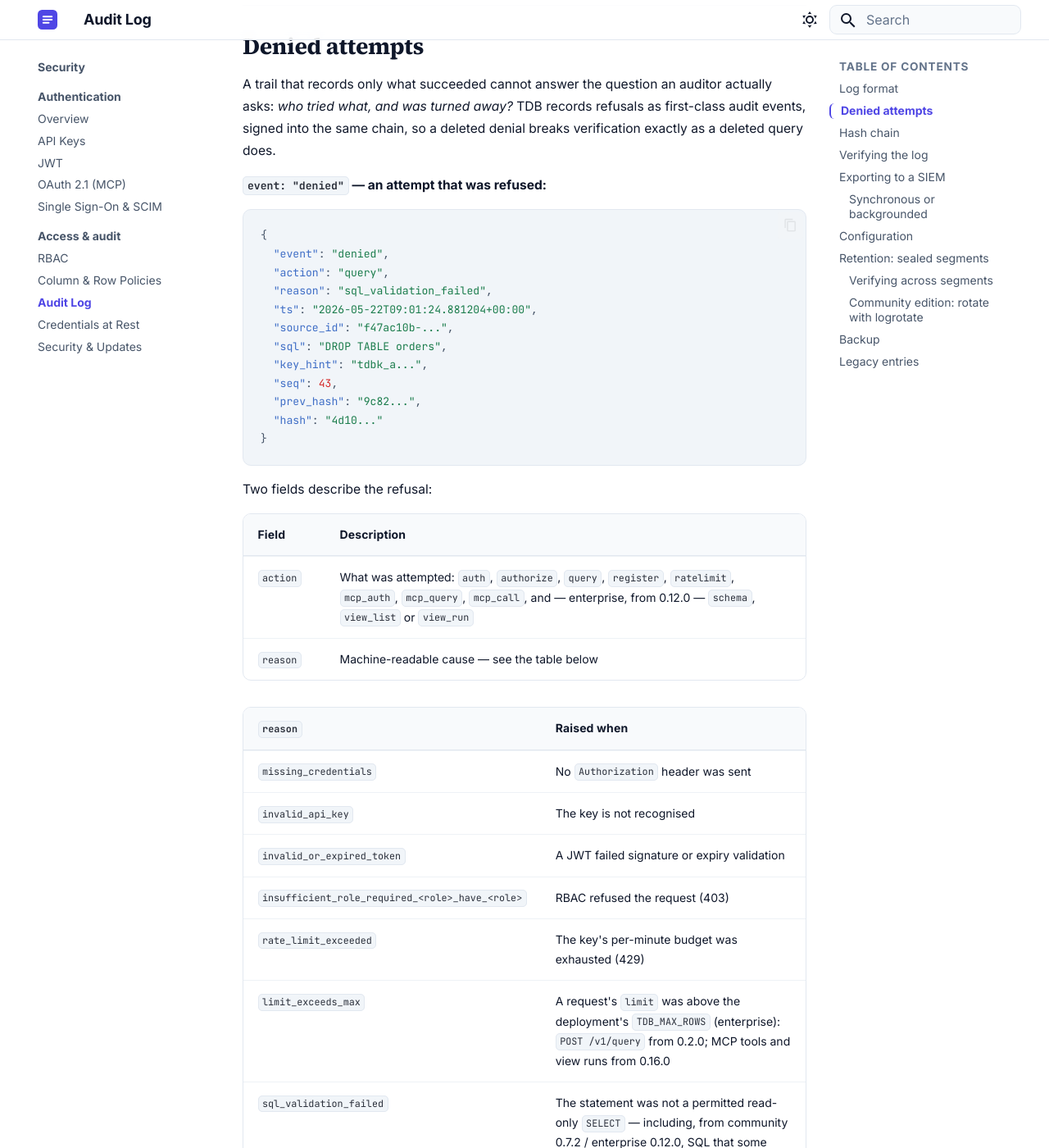
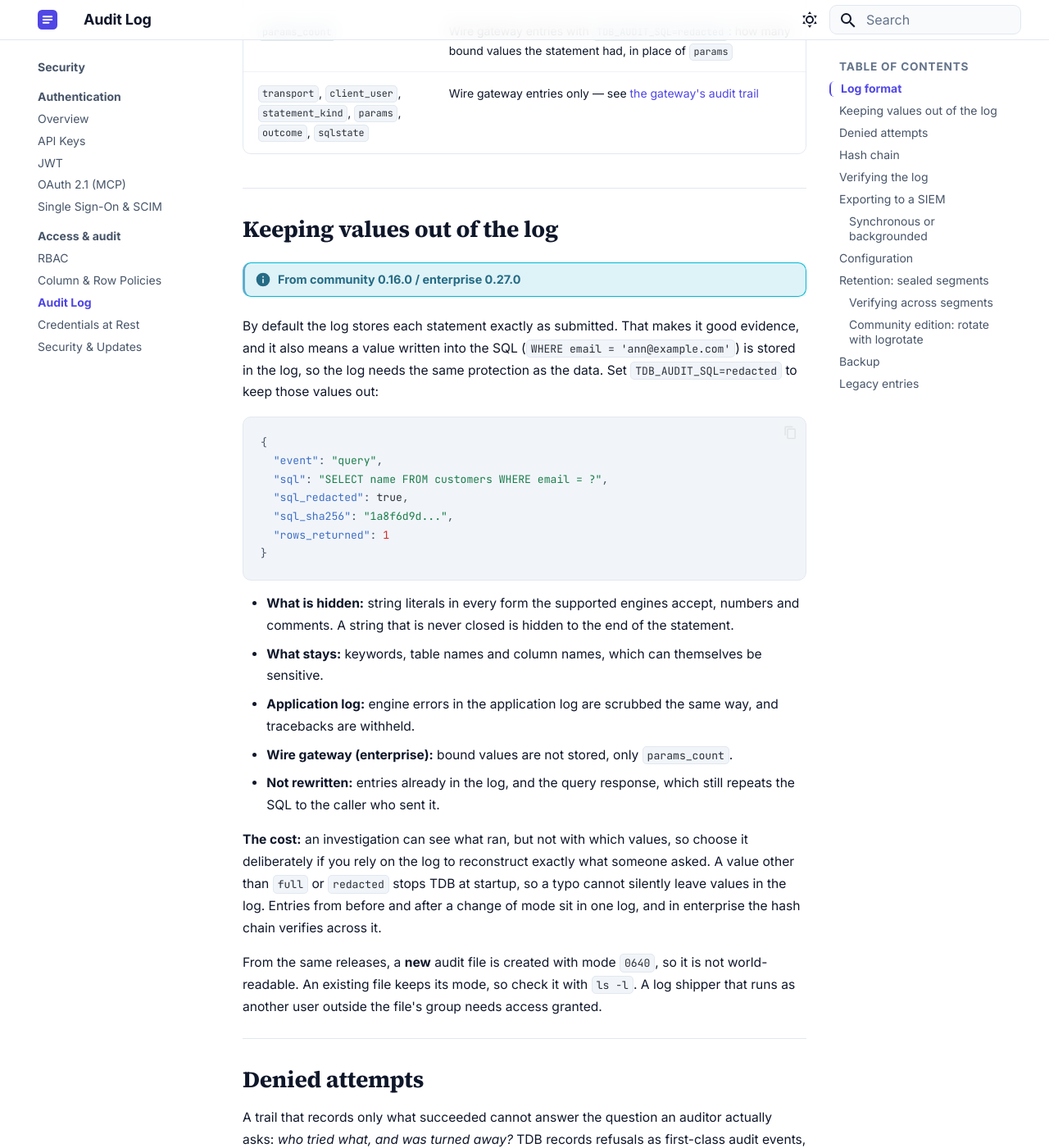
Before and after one commit to tdb-project/tdb-docs, an MkDocs documentation site: the page built from docs/security/audit.md, in a window 1280 px wide and 1400 px high, scrolled down 2276 px. Shown: the whole window at 82% size. Built offline with MkDocs 1.6.1 and Material for MkDocs 9.7.7, drawn with Linux system fonts in a browser that asks for light colours; some of the changed text lies outside the part shown.

Commit message:
docs: TDB_AUDIT_SQL (community 0.16.0, enterprise 0.27.0)
Co-Authored-By: Claude Opus 5.5 <noreply@anthropic.com>

````diff
--- a/docs/security/audit.md
+++ b/docs/security/audit.md
@@ -31,7 +31,8 @@ There are two entry types, distinguished by `event`: `query` for a query that ra
 | `event` | `"query"` for an executed query, `"denied"` for a refused attempt; `"query_started"` precedes each statement on the [wire gateway](../integrations/postgres-wire.md#audit-trail) (enterprise, from 0.14.0) |
 | `ts` | ISO 8601 timestamp (UTC) of when the query executed |
 | `source_id` | UUID of the registered source that was queried |
-| `sql` | The SQL statement executed (or `<view:name>` for named views) |
+| `sql` | The SQL statement executed (or `<view:name>` for named views). With [`TDB_AUDIT_SQL=redacted`](#keeping-values-out-of-the-log), the statement with its values replaced by `?` |
+| `sql_redacted`, `sql_sha256` | From community 0.16.0 / enterprise 0.27.0, with `TDB_AUDIT_SQL=redacted` only: `true`, and the SHA-256 of the redacted text. Runs of one statement with different values share it |
 | `rows_returned` | Number of rows included in the response (`query` entries only) |
 | `key_hint` | First 6 characters of the key that made the request, then `...`. The raw key is never written to the log |
 | `user`, `user_id`, `user_inactive` | From 0.24.0, entries made with a JWT: `user` is the person (the full value, so two people cannot look alike). [SSO](../auth/sso.md) entries add `user_id`, and `user_inactive` when a removed person is refused. API key entries do not have these |
@@ -42,7 +43,46 @@ There are two entry types, distinguished by `event`: `query` for a query that ra
 | `lean` | MCP entries served in [Lean Mode](../api/mcp.md#saving-tokens-lean-mode) only (from community 0.13.0 / enterprise 0.21.0): the settings applied, e.g. `{"format": "table"}` |
 | `policy_sha256` | Enterprise, from 0.22.0, while a [policy file](policies.md) is loaded: on **every** query and denial entry, the SHA-256 of the file in force |
 | `policy_rule`, `policy_masked`, `policy_withheld`, `policy_row_filtered` | A query run under a [policy rule](policies.md#audit): the rule's name, `{table: [masked columns]}`, `{table: [withheld columns]}` and the tables a row filter applied to. Present (possibly empty) on every query under a rule; a denial under a rule carries `policy_rule` |
+| `params_count` | Wire gateway entries with `TDB_AUDIT_SQL=redacted`: how many bound values the statement had, in place of `params` |
 | `transport`, `client_user`, `statement_kind`, `params`, `outcome`, `sqlstate` | Wire gateway entries only — see [the gateway's audit trail](../integrations/postgres-wire.md#audit-trail) |
+
+---
+
+## Keeping values out of the log
+
+!!! info "From community 0.16.0 / enterprise 0.27.0"
+
+By default the log stores each statement exactly as submitted. That makes it good evidence, and it
+also means a value written into the SQL (`WHERE email = 'ann@example.com'`) is stored in the log, so
+the log needs the same protection as the data. Set `TDB_AUDIT_SQL=redacted` to keep those values out:
+
+```json
+{
+  "event": "query",
+  "sql": "SELECT name FROM customers WHERE email = ?",
+  "sql_redacted": true,
+  "sql_sha256": "1a8f6d9d...",
+  "rows_returned": 1
+}
+```
+
+- **What is hidden:** string literals in every form the supported engines accept, numbers and
+  comments. A string that is never closed is hidden to the end of the statement.
+- **What stays:** keywords, table names and column names, which can themselves be sensitive.
+- **Application log:** engine errors in the application log are scrubbed the same way, and tracebacks
+  are withheld.
+- **Wire gateway (enterprise):** bound values are not stored, only `params_count`.
+- **Not rewritten:** entries already in the log, and the query response, which still repeats the SQL
+  to the caller who sent it.
+
+**The cost:** an investigation can see what ran, but not with which values, so choose it deliberately
+if you rely on the log to reconstruct exactly what someone asked. A value other than `full` or
+`redacted` stops TDB at startup, so a typo cannot silently leave values in the log. Entries from
+before and after a change of mode sit in one log, and in enterprise the hash chain verifies across it.
+
+From the same releases, a **new** audit file is created with mode `0640`, so it is not world-readable.
+An existing file keeps its mode, so check it with `ls -l`. A log shipper that runs as another user
+outside the file's group needs access granted.
 
 ---
 
@@ -255,6 +295,7 @@ destination that has never exported.
 |---|---|---|
 | `TDB_LOG_FILE` | `tdb_audit.jsonl` | Path to the NDJSON audit log |
 | `TDB_LOG_LEVEL` | `INFO` | Log verbosity (`DEBUG`, `INFO`, `WARNING`, `ERROR`) |
+| `TDB_AUDIT_SQL` | `full` | `redacted` [keeps statement values out of the logs](#keeping-values-out-of-the-log) |
 | `TDB_AUDIT_ROTATE_MAX_BYTES` | `0` (off) | Seal the log into a segment once it exceeds this size |
 | `TDB_AUDIT_ROTATE_MAX_DAYS` | `0` (off) | Seal the log once its oldest entry is older than this |
 
````
Also changed, not shown: docs/getting-started/installation.md (+1 -1 lines), docs/reference/environment-variables.md (+1 -0 lines), docs/release-notes.md (+1 -0 lines).
